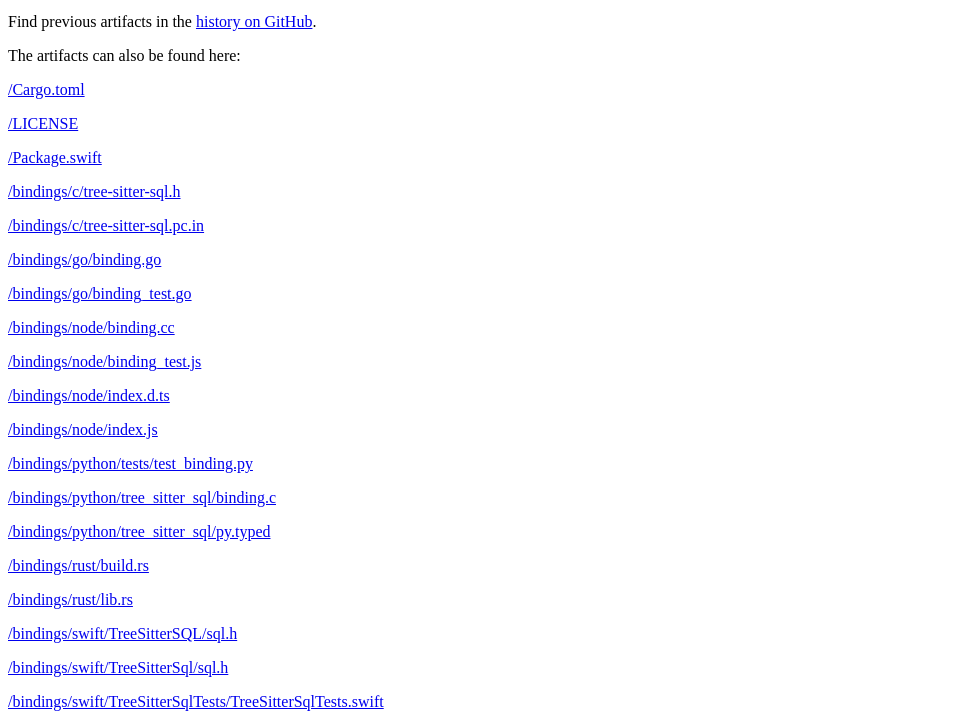
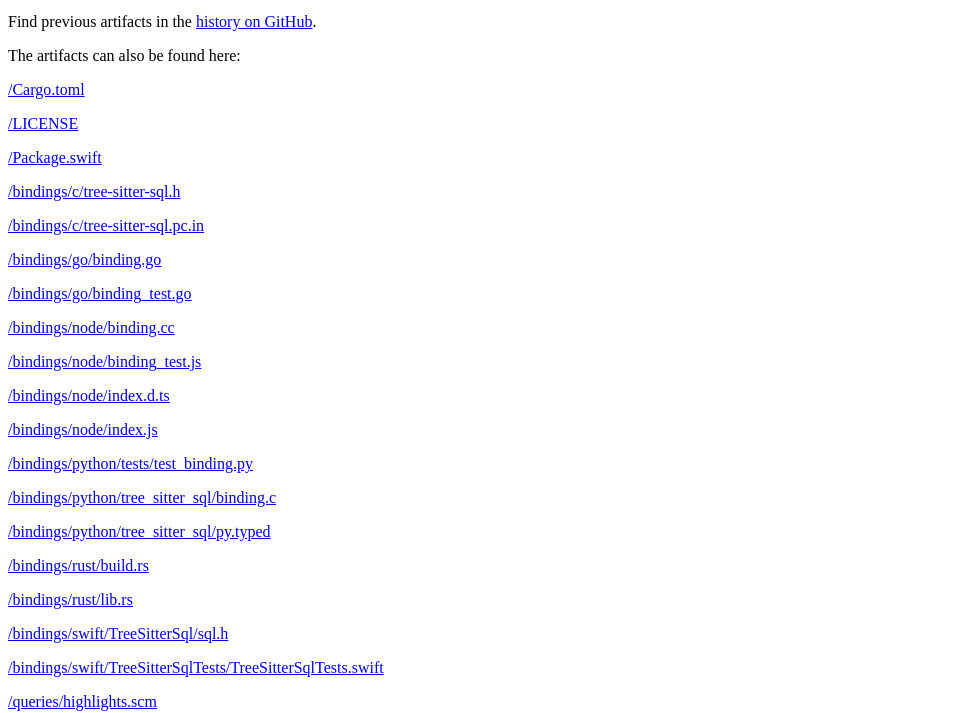
Before and after one commit to DerekStride/tree-sitter-sql, a plain HTML site: page index.html in a window 1280 px wide. Shown: the part 88-801 px from the top of the page, without its empty margins (0-973 px from the left). Drawn offline with Linux system fonts and the light colour scheme.

Commit message:
deploy: 9383eec31d637e73bb6f5b1b8c9963c4a6936d49

```diff
--- a/index.html
+++ b/index.html
@@ -47,8 +47,6 @@
 
 <p><a href="/tree-sitter-sql/bindings/rust/lib.rs">/bindings/rust/lib.rs</a></p>
 
-<p><a href="/tree-sitter-sql/bindings/swift/TreeSitterSQL/sql.h">/bindings/swift/TreeSitterSQL/sql.h</a></p>
-
 <p><a href="/tree-sitter-sql/bindings/swift/TreeSitterSql/sql.h">/bindings/swift/TreeSitterSql/sql.h</a></p>
 
 <p><a href="/tree-sitter-sql/bindings/swift/TreeSitterSqlTests/TreeSitterSqlTests.swift">/bindings/swift/TreeSitterSqlTests/TreeSitterSqlTests.swift</a></p>
```
Also changed, not shown: 1 other file.
